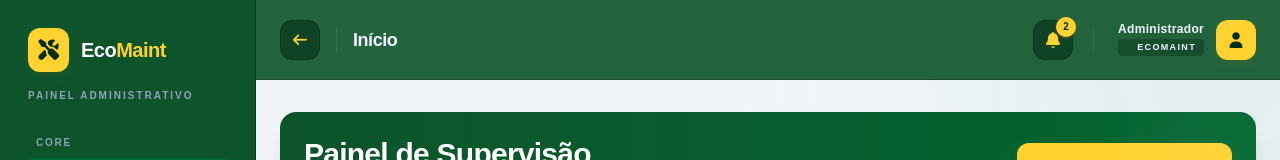
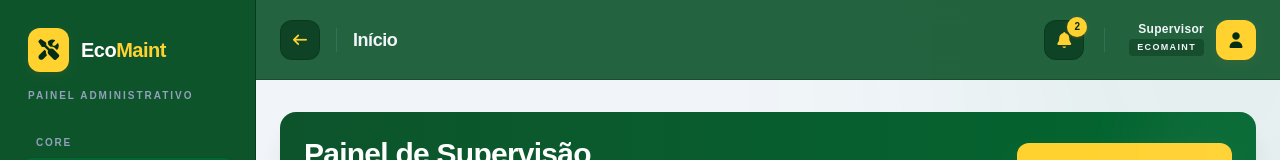
Before and after one commit to nsimba-afonso-nwayami/ecomaint, a React (Vite) app: page /dashboard/supervisor in a window 1280 px wide. Shown: the top 160 px of the page. Built offline with nearby package versions, Linux system fonts and the light colour scheme; some icons are missing.

Commit message:
Alteração de admin para supervisor

```diff
--- a/src/pages/supervisor/components/HeaderSupervisor.jsx
+++ b/src/pages/supervisor/components/HeaderSupervisor.jsx
@@ -77,7 +77,7 @@ export default function HeaderSupervisor({ sidebarOpen, setSidebarOpen, title })
         <div className="flex items-center gap-3 pl-1">
           <div className="text-right hidden lg:block">
             <p className="text-xs font-extrabold text-slate-100 leading-none tracking-wide">
-              Administrador
+              Supervisor
             </p>
             <p className="text-[9px] text-slate-100 uppercase font-black tracking-[0.15em] mt-1 bg-green-950/40 py-0.5 px-2 rounded">
               EcoMaint
```
